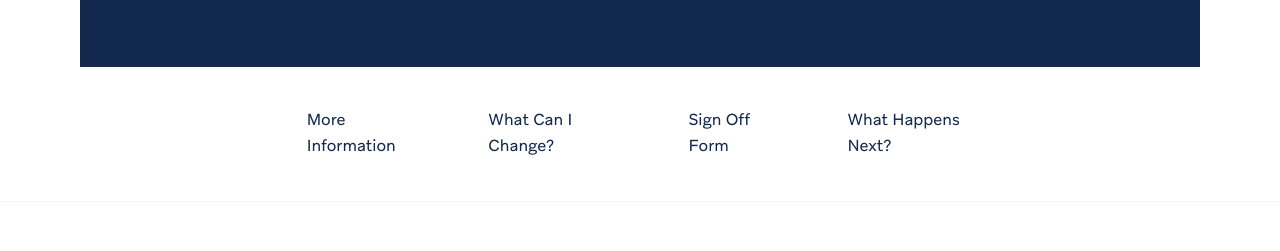
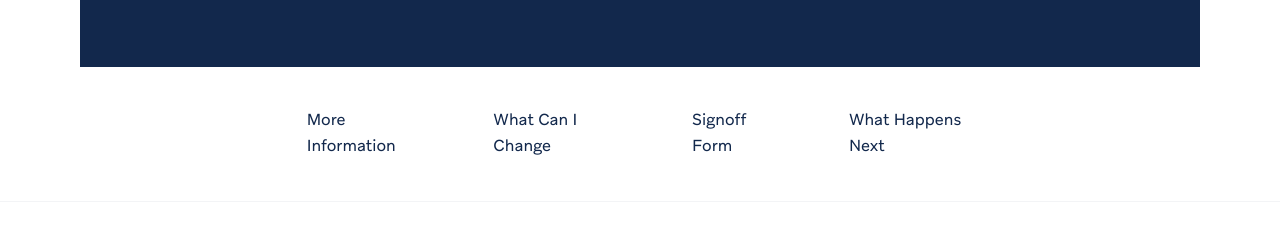
Before and after one commit to adtrak/adtrak-signoff, a Next.js app: page / in a window 1280 px wide. Shown: the part 517-768 px from the top of the page. Built offline with nearby package versions, Linux system fonts and the light colour scheme; what tailwindcss-filters would draw is missing.

Commit message:
trying active states for tabs

```diff
--- /dev/null
+++ b/components/navLink.js
@@ -0,0 +1,21 @@
+import { useEffect, useState } from 'react'
+
+export default function navLink( {href, label} ) {
+
+    const [isActive, setIsActive] = useState(false);
+
+    function toggleActive() {
+        setIsActive(!isActive);
+    }
+
+    return (
+        <li className="3xl:w-1/4">
+            <a
+                href={href}
+                onClick={toggleActive}
+                className={`block p-4 pl-0 border-b-2 md:py-8 xl:p-10 sm:py-4 sm:inline-block scroll-to transition ${isActive ? 'text-primary border-primary' : 'border-transparent'}`}>
+                {label}
+            </a>
+        </li>
+    )
+}
--- a/pages/index.js
+++ b/pages/index.js
@@ -6,16 +6,15 @@ import Button from '../components/button'
 import ChangeFeature from '../components/changeFeature'
 import SignatureCanvas from 'react-signature-canvas'
 import NextStep from '../components/nextStep'
+import NavLink from '../components/navLink'
 import { useEffect, useRef, useState } from 'react'
 import Container from '../components/container'
 import { motion } from 'framer-motion'
 
 export default function Home() {
 
+  //Set the navigation to sticky when you scroll past it
   const [isSticky, setSticky] = useState(false);
-  const [isActive, setActive] = useState(false);
-
-  //Set the navigation to sticky when you scroll past it
   const handleScroll = () => {
     setSticky(document.querySelector('.navigation').getBoundingClientRect().top-20 <= 0);
   }
@@ -27,13 +26,6 @@ export default function Home() {
       window.removeEventListener('scroll', () => handleScroll);
     }
   }, []);
-
-  function toggleActive(e) {
-    console.log(e);
-    setActive(!isActive);
-  }
-
-
 
   const nextSteps = [
     'Send website imagery and branding to your designer',
@@ -128,23 +120,10 @@ export default function Home() {
             <div className={` px-6 border-b border-gray-100 md:px-20 ${isSticky ? 'md:sticky-navigation' : ''}`}>
               <Container>
                 <ul className="w-full sm:flex sm:justify-between xl:w-2/3 xl:mx-auto">
-                  <li className="3xl:w-1/4">
-                    <a
-                      href="#more-information"
-                      onClick={toggleActive}
-                      className={`block p-4 pl-0 border-b-2 md:py-8 xl:p-10 sm:py-4 sm:inline-block scroll-to transition ${isActive ? 'text-primary border-primary' : 'border-transparent'}`}>
-                        More Information
-                    </a>
-                  </li>
-                  <li className="3xl:w-1/4">
-                    <a href="#what-can-i-change" data-scroll="what-can-i-change" className={`block p-4 pl-0 border-b-2 md:py-8 xl:p-10 sm:py-4 sm:inline-block scroll-to transition ${isActive ? 'text-primary border-primary' : 'border-transparent'}`}>What Can I Change?</a>
-                  </li>
-                  <li className="3xl:w-1/4">
-                    <a href="#signoff-form" data-scroll="signoff-form"  className={`block p-4 pl-0 border-b-2 md:py-8 xl:p-10 sm:py-4 sm:inline-block scroll-to transition ${isActive ? 'text-primary border-primary' : 'border-transparent'}`}>Sign Off Form</a>
-                  </li>
-                  <li className="3xl:w-1/4">
-                    <a href="#what-happens-next" data-scroll="what-happens-next" className={`block p-4 pl-0 border-b-2 md:py-8 xl:p-10 sm:py-4 sm:inline-block scroll-to transition ${isActive ? 'text-primary border-primary' : 'border-transparent'}`}>What Happens Next?</a>
-                  </li>
+                  <NavLink href="#more-information" label="More Information" />
+                  <NavLink href="#what-can-i-change" label="What Can I Change" />
+                  <NavLink href="#signoff-form" label="Signoff Form" />
+                  <NavLink href="#what-happens-next" label="What Happens Next" />
                 </ul>
               </Container>
             </div>
```
